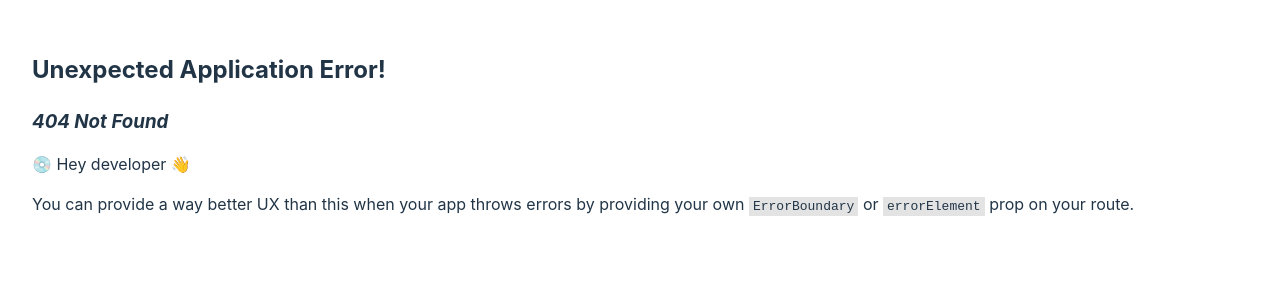
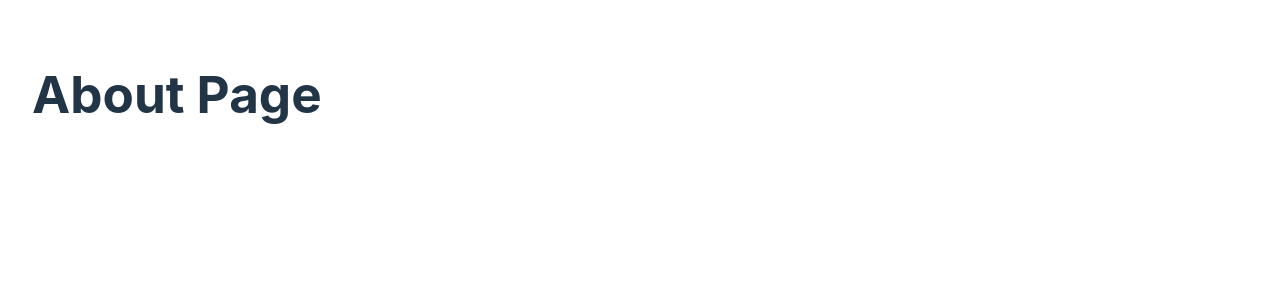
Before and after one commit to fakhri-rossi/learn-react-fundamental, a React (Vite) app: page /about in a window 1280 px wide. Before the commit this address had no page. Shown: the top 300 px of the page. Built offline with nearby package versions, Linux system fonts and the light colour scheme.

Commit message:
Added another page: About

```diff
--- a/src/App.jsx
+++ b/src/App.jsx
@@ -1,6 +1,4 @@
 import "./App.css";
-import Article from "./components/Article";
-import Homepage from "./pages";
 import { GlobalContext } from "./context";
 import { RouterProvider } from "react-router-dom";
 import { router } from "./routers";
@@ -13,7 +11,6 @@ function App() {
   return (
     <>
       <GlobalContext.Provider value={user}>
-        {/* <Homepage /> */}
         <RouterProvider router={router} />
       </GlobalContext.Provider>
     </>
--- /dev/null
+++ b/src/pages/About.jsx
@@ -0,0 +1,7 @@
+export default function About() {
+  return (
+    <>
+      <h1>About Page</h1>
+    </>
+  );
+}
```
Also changed, not shown: src/routers/index.jsx (+6 -1 lines).
